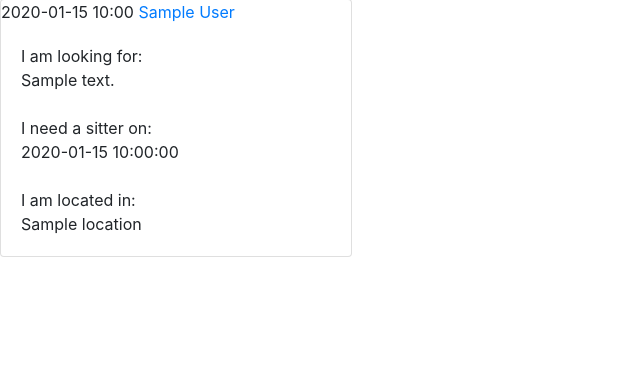
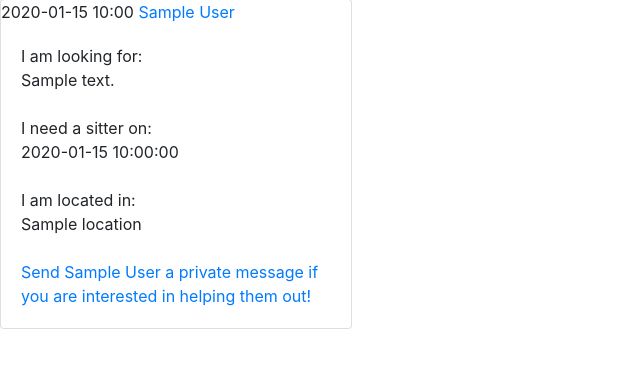
Before and after one commit to shdant113/PetShare, a Python web app: template templates/dashboard.html in a window 1280 px wide. Shown: the part 133-501 px from the top of the page, without its empty margins (0-640 px from the left). Run offline with Jinja, Linux system fonts and the light colour scheme; the template is opened without the code that fills it: most values are stand-ins (such as "Sample title", 1, 10 or a date in 2020); some libraries are stand-ins or nearby versions.

Commit message:
can send a private message through a route on each post

```diff
--- a/templates/dashboard.html
+++ b/templates/dashboard.html
@@ -23,7 +23,10 @@
 					I need a sitter on: <br>
 					{{ post.requested_time }} <br><br>
 					I am located in: <br>
-					{{ post.user.location }}
+					{{ post.user.location }} <br><br>
+					{% if post.user != current_user %}
+						<a href="{{ url_for('send_message', recipient = post.user.id) }}">Send {{ post.user.display_name }} a private message if you are interested in helping them out!</a>
+					{% endif %}
 				</p>
 			</div>
 		</div>
--- a/templates/user_profile.html
+++ b/templates/user_profile.html
@@ -53,7 +53,10 @@
 					I need a sitter on: <br>
 					{{ post.requested_time }} <br><br>
 					I am in: <br>
-					{{ post.user.location }}
+					{{ post.user.location }} <br><br>
+					{% if post.user != current_user %}
+						<a href="{{ url_for('send_message', recipient = post.user.id) }}">Send {{ post.user.display_name }} a private message if you are interested in helping them out!</a>
+					{% endif %}
 				</p>
 			</div>
 			{% if user == current_user %}
```
